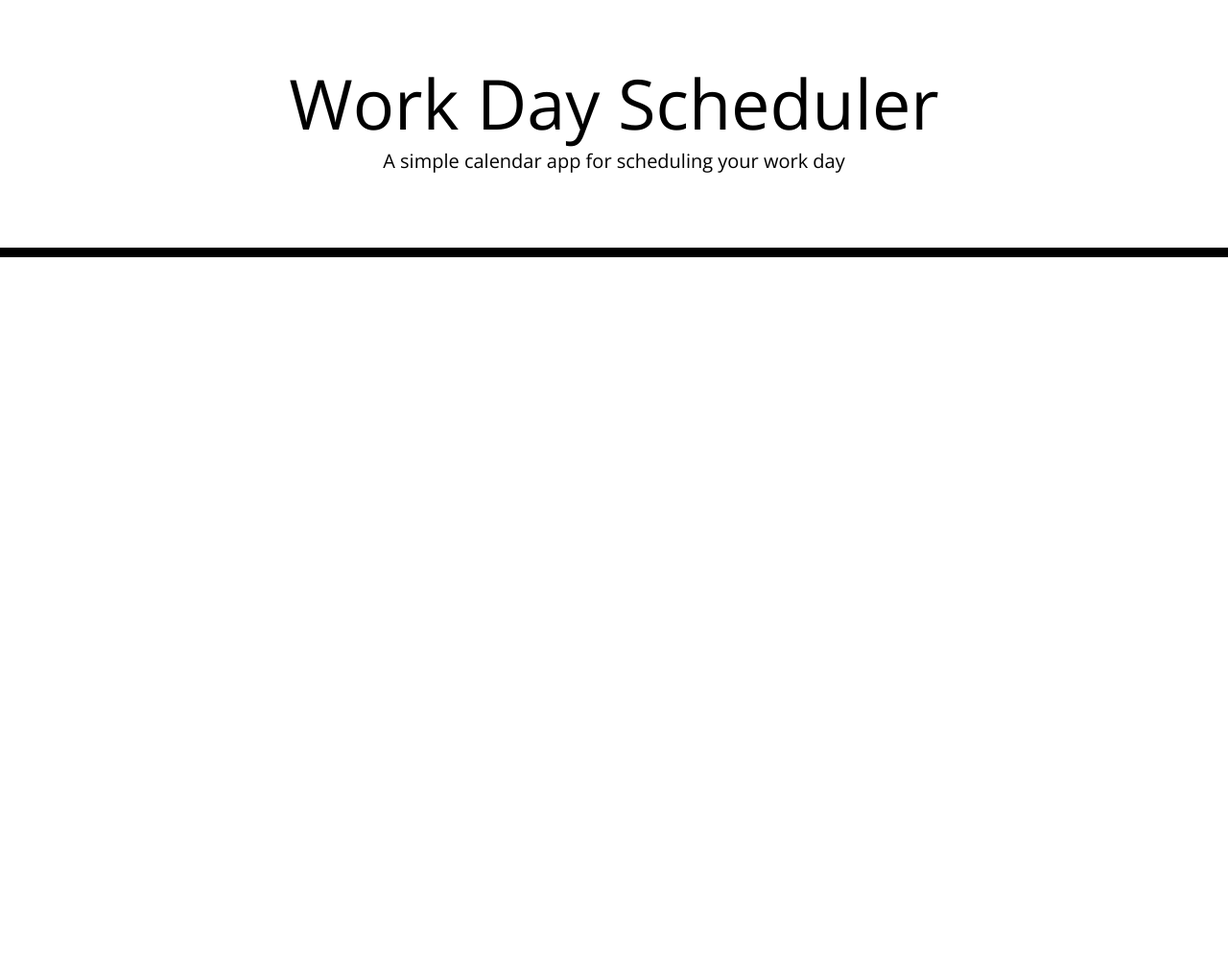
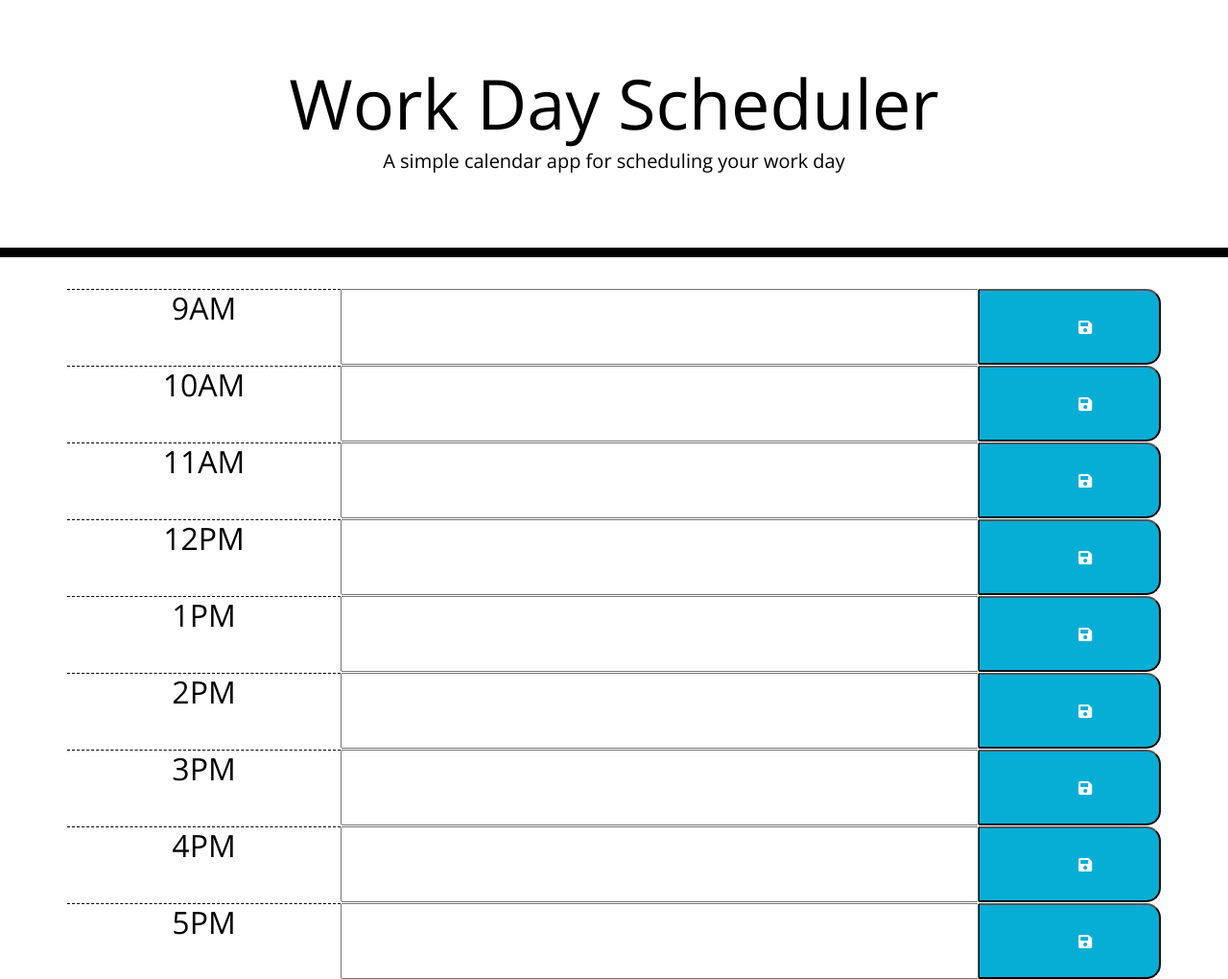
Before and after one commit to Imaparadox/Work-Day-Scheduler-SMM, a plain HTML site: page index.html in a window 1280 px wide. Shown: the whole page at 96% size. Before the commit the page ends 800 px from the top, so only its background shows below. Drawn offline with nearby package versions, Linux system fonts and the light colour scheme; files that its build step writes are made by us from their sources.

Commit message:
added divs to HTML

```diff
--- a/index.html
+++ b/index.html
@@ -1,24 +1,15 @@
 <!DOCTYPE html>
 <html lang="en">
+
 <head>
   <meta charset="UTF-8" />
   <meta name="viewport" content="width=device-width, initial-scale=1.0" />
   <meta http-equiv="X-UA-Compatible" content="ie=edge" />
-    <link
-      rel="stylesheet"
-      href="https://stackpath.bootstrapcdn.com/bootstrap/4.3.1/css/bootstrap.min.css"
-    />
-    <link
-      rel="stylesheet"
-      href="https://use.fontawesome.com/releases/v5.8.1/css/all.css"
-      integrity="sha384-50oBUHEmvpQ+1lW4y57PTFmhCaXp0ML5d60M1M7uH2+nqUivzIebhndOJK28anvf"
-      crossorigin="anonymous"
-    />
-    <link
-      href="https://fonts.googleapis.com/css?family=Open+Sans&display=swap"
-      rel="stylesheet"
-    />
-    <link rel="stylesheet" href="style.css" />
+  <link rel="stylesheet" href="https://stackpath.bootstrapcdn.com/bootstrap/4.3.1/css/bootstrap.min.css" />
+  <link rel="stylesheet" href="https://use.fontawesome.com/releases/v5.8.1/css/all.css"
+    integrity="sha384-50oBUHEmvpQ+1lW4y57PTFmhCaXp0ML5d60M1M7uH2+nqUivzIebhndOJK28anvf" crossorigin="anonymous" />
+  <link href="https://fonts.googleapis.com/css?family=Open+Sans&display=swap" rel="stylesheet" />
+  <link rel="stylesheet" href="./assets/css/style.css" />
   <title>Work Day Scheduler</title>
 </head>
 
@@ -30,9 +21,73 @@
   </header>
   <div class="container">
     <!-- Timeblocks go here -->
+    <div class="row time-block">
+      <h2 class="col-3 hour">9AM</h2>
+      <input type="text" class="col-7 textarea">
+      <button class="col-2 saveBtn">
+        <i class="fas fa-save"></i>
+      </button>
+    </div>
+    <div class="row time-block">
+      <h2 class="col-3 hour">10AM</h2>
+      <input type="text" class="col-7 textarea">
+      <button class="col-2 saveBtn">
+        <i class="fas fa-save"></i>
+      </button>
+    </div>
+    <div class="row time-block">
+      <h2 class="col-3 hour">11AM</h2>
+      <input type="text" class="col-7 textarea">
+      <button class="col-2 saveBtn">
+        <i class="fas fa-save"></i>
+      </button>
+    </div>
+    <div class="row time-block">
+      <h2 class="col-3 hour">12PM</h2>
+      <input type="text" class="col-7 textarea">
+      <button class="col-2 saveBtn">
+        <i class="fas fa-save"></i>
+      </button>
+    </div>
+    <div class="row time-block">
+      <h2 class="col-3 hour">1PM</h2>
+      <input type="text" class="col-7 textarea">
+      <button class="col-2 saveBtn">
+        <i class="fas fa-save"></i>
+      </button>
+    </div>
+    <div class="row time-block">
+      <h2 class="col-3 hour">2PM</h2>
+      <input type="text" class="col-7 textarea">
+      <button class="col-2 saveBtn">
+        <i class="fas fa-save"></i>
+      </button>
+    </div>
+    <div class="row time-block">
+      <h2 class="col-3 hour">3PM</h2>
+      <input type="text" class="col-7 textarea">
+      <button class="col-2 saveBtn">
+        <i class="fas fa-save"></i>
+      </button>
+    </div>
+    <div class="row time-block">
+      <h2 class="col-3 hour">4PM</h2>
+      <input type="text" class="col-7 textarea">
+      <button class="col-2 saveBtn">
+        <i class="fas fa-save"></i>
+      </button>
+    </div>
+    <div class="row time-block">
+      <h2 class="col-3 hour">5PM</h2>
+      <input type="text" class="col-7 textarea">
+      <button class="col-2 saveBtn">
+        <i class="fas fa-save"></i>
+      </button>
+    </div>
   </div>
 
   <script src="https://code.jquery.com/jquery-3.4.1.min.js"></script>
   <script src="https://cdnjs.cloudflare.com/ajax/libs/moment.js/2.24.0/moment.min.js"></script>
 </body>
+
 </html>
```
Lines whose indentation alone changed are shown as unchanged.
